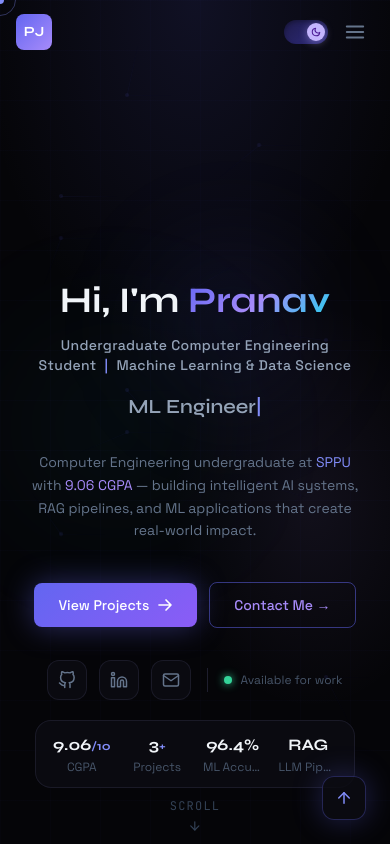
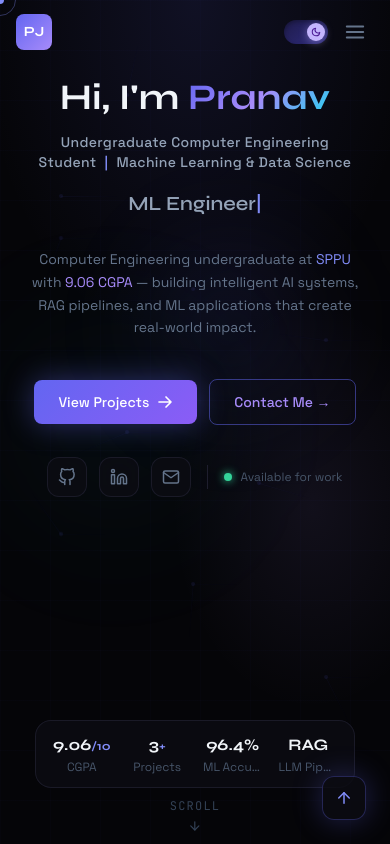
Before and after one commit to jagtappranav2721-cpu/pranav-jagtap-portfolio, a React (Vite) app: page / in a window 390 px wide. Shown: the top 844 px of the page. Built offline with nearby package versions, Linux system fonts and the light colour scheme.

Commit message:
fix(layout): reduce mobile hero top spacing

```diff
--- a/src/components/Hero.jsx
+++ b/src/components/Hero.jsx
@@ -54,7 +54,7 @@ export default function Hero() {
   return (
     <section
       id="hero"
-      className="relative min-h-screen flex flex-col items-center justify-end overflow-hidden"
+      className="relative min-h-screen flex flex-col items-center justify-start sm:justify-end overflow-hidden"
       style={{ backgroundColor: 'var(--bg-void)' }}
     >
       {/* Background grid */}
@@ -127,7 +127,7 @@ export default function Hero() {
       />
 
       {/* Main content */}
-      <div className="relative z-10 max-w-5xl mx-auto px-4 sm:px-6 lg:px-8 text-center pb-36 sm:pb-44 lg:pb-52 pt-24 sm:pt-28">
+      <div className="relative z-10 max-w-5xl mx-auto px-4 sm:px-6 lg:px-8 text-center pb-36 sm:pb-44 lg:pb-52 pt-20 sm:pt-28">
 
 
         {/* Name */}
```
